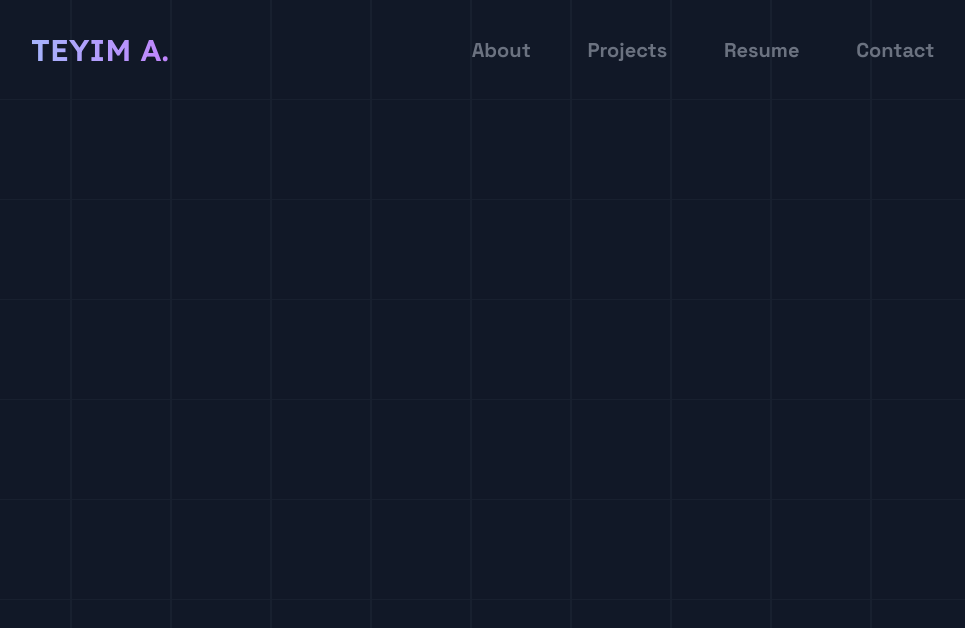
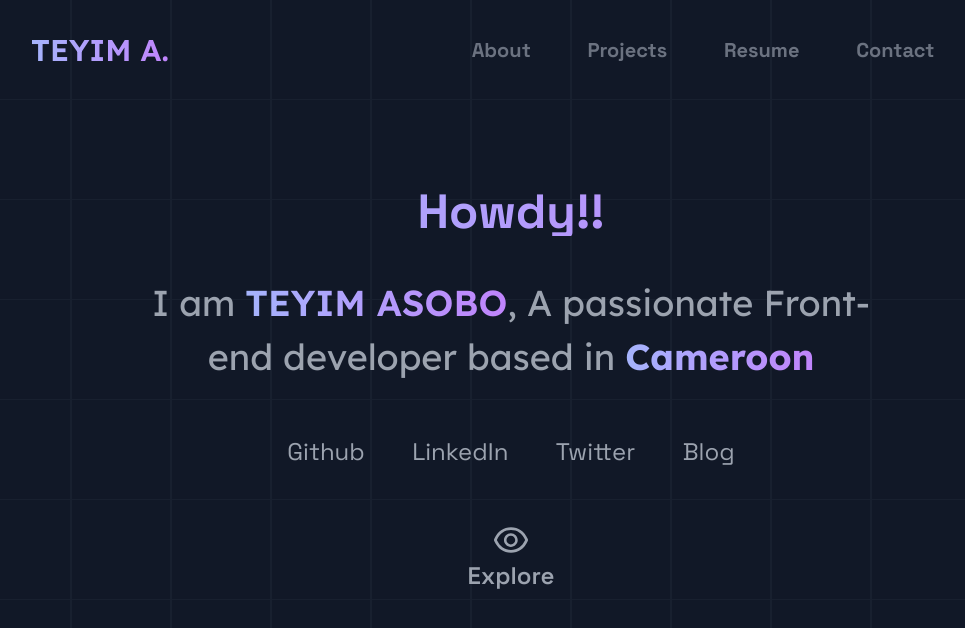
Before and after one commit to teyim/portfolio, a Next.js app: page / in a window 1280 px wide. Shown: the top 628 px of the page, without its empty margins (129-1094 px from the left). Built offline with nearby package versions, Linux system fonts and the light colour scheme.

Commit message:
feat(header.tsx): create header.tsx component

```diff
--- /dev/null
+++ b/components/header.tsx
@@ -0,0 +1,42 @@
+import { externalLinks } from 'data/global';
+import Link from 'next/link';
+import { AiOutlineEye } from 'react-icons/ai';
+
+function Header() {
+  return (
+    <section className="p-5 md:py-10 md:px-6 flex-col mt-10">
+      <div className="md:max-w-7xl md:w-3/5 md:mx-auto  md:p-2">
+        <div className=" text-center gradient-text text-5xl font-bold">
+          Howdy!!
+        </div>
+        <div className="text-4xl font-lexend  text-center leading-normal my-10">
+          I am <span className="gradient-text font-semibold ">TEYIM ASOBO</span>
+          , A passionate Front-end developer based in{' '}
+          <span className="gradient-text font-bold ">Cameroon</span>
+        </div>
+        <div className="flex justify-evenly md:w-3/4 mx-auto text-2xl  p-2 my-10">
+          {externalLinks.map((links) => (
+            <a
+              key={links.name}
+              href={links.link}
+              className="hover:ring-2 hover:ring-gray-600 rounded-md py-1 px-2 hover:bg-gray-800"
+            >
+              {links.name}
+            </a>
+          ))}
+        </div>
+        <Link href="/about">
+          <a>
+            {' '}
+            <AiOutlineEye className="w-10 h-10 mx-auto mt-10  " />
+            <h2 className="text-center text-2xl font-semibold hover:gradient-text">
+              Explore
+            </h2>
+          </a>
+        </Link>
+      </div>
+    </section>
+  );
+}
+
+export default Header;
--- a/data/global.ts
+++ b/data/global.ts
@@ -1,6 +1,11 @@
 type Route = {
   title: string;
   path: string;
+};
+
+type externalLink = {
+  name: string;
+  link: string;
 };
 
 export const routes: Route[] = [
@@ -21,3 +26,22 @@ export const routes: Route[] = [
     path: '/contact',
   },
 ];
+
+export const externalLinks: externalLink[] = [
+  {
+    name: 'Github',
+    link: 'https://github.com/teyim',
+  },
+  {
+    name: 'LinkedIn',
+    link: 'https://www.linkedin.com/in/teyimasobo/',
+  },
+  {
+    name: 'Twitter',
+    link: 'https://twitter.com/asofex',
+  },
+  {
+    name: 'Blog',
+    link: 'https://dev.to/teyim',
+  },
+];
--- a/pages/index.tsx
+++ b/pages/index.tsx
@@ -1,13 +1,14 @@
 import type { NextPage } from 'next';
-import Cell, { cellSize } from '@components/cell';
 import Grid from '@components/grid';
 import Navbar from '@components/global/navbar';
+import Header from '@components/header';
 
 const Home: NextPage = () => {
   return (
-    <section className="font-SG overflow-hidden text-gray-300 ">
+    <section className="font-SG overflow-hidden text-gray-400 ">
       <Grid />
       <Navbar />
+      <Header />
     </section>
   );
 };
```
Also changed, not shown: public/vercel.svg (deleted).
